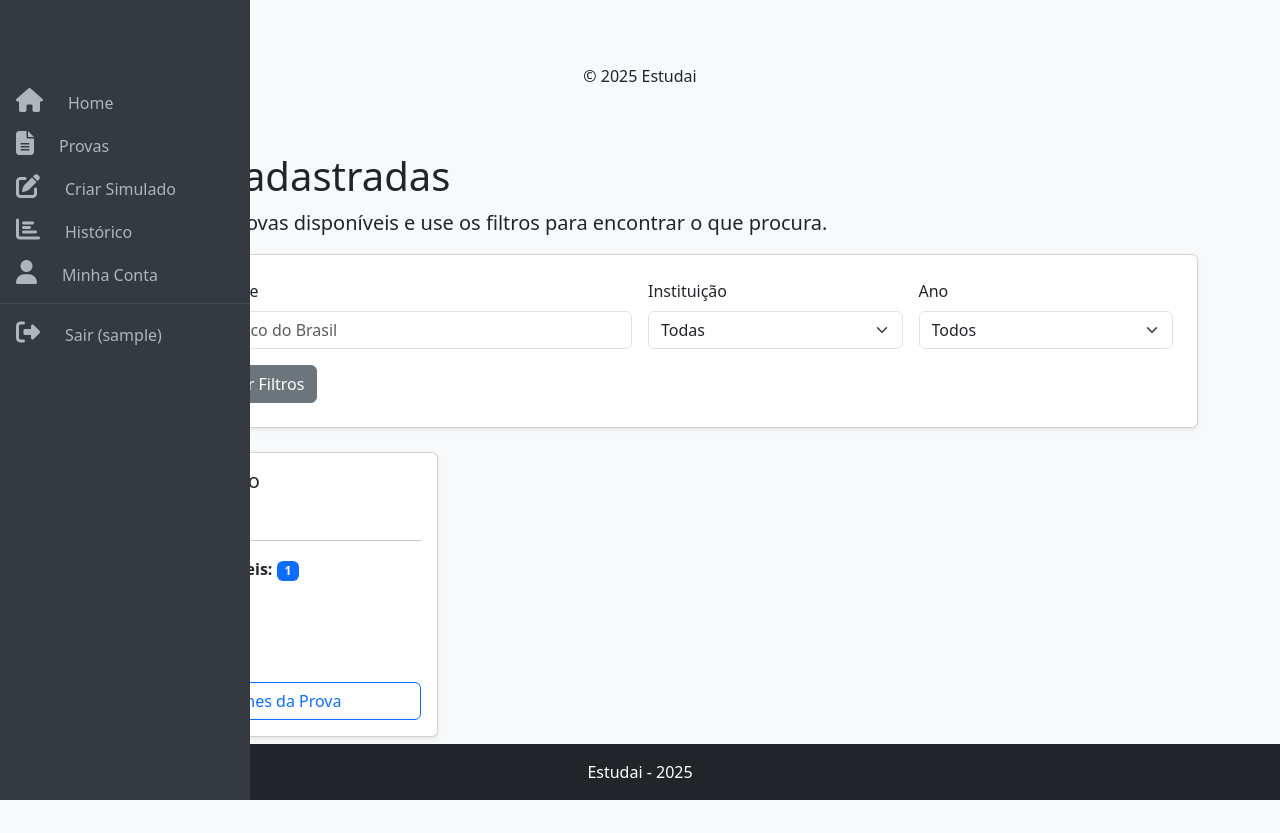
After one commit to marcoskw/estudai, a Django app: page /listar_provas in a window 1280 px wide. The commit adds this page. Run offline with Django 5.2, Linux system fonts and the light colour scheme; a user stored in the database is signed in; tables that the repository leaves empty hold one stand-in row (values such as "Sample post").

Commit message:
Criando área de Provas, detalhe e listar

```diff
--- a/questao/admin.py
+++ b/questao/admin.py
@@ -10,7 +10,8 @@ class QuestaoAdmin(SummernoteModelAdmin):
         'alternativa_b',
         'alternativa_c',
         'alternativa_d',
-        'alternativa_e'
+        'alternativa_e',
+        'comentario_resposta',
     )
     list_display = ('id', 'concurso', 'materia', 'assunto', 'resposta_correta')
     list_filter = ('concurso', 'materia', 'assunto')
--- a/questao/views.py
+++ b/questao/views.py
@@ -7,8 +7,9 @@ from django.db.models import Count, Case, When, IntegerField, Avg
 
 @login_required
 def get_assuntos(request, materia_id):
-    assuntos = Assunto.objects.filter(materia_id=materia_id).values('id', 'nome')
+    assuntos = Assunto.objects.filter(materia_id=materia_id).order_by('nome').values('id', 'nome')
     return JsonResponse(list(assuntos), safe=False)
+
 
 @login_required
 def visualizar_questao(request, pk):
--- /dev/null
+++ b/simulado/templates/listar_provas.html
@@ -0,0 +1,78 @@
+{% extends 'base.html' %}
+
+{% block 'body' %}
+<div class="container mt-5">
+    <h1>Provas Cadastradas</h1>
+    <p class="lead">Navegue pelas provas disponíveis e use os filtros para encontrar o que procura.</p>
+
+    <div class="card p-4 shadow-sm mb-4">
+        <form method="get" action="{% url 'listar_provas' %}">
+            <div class="row g-3">
+                <div class="col-md-6">
+                    <label for="q" class="form-label">Pesquisar por nome</label>
+                    <input type="text" class="form-control" id="q" name="q" value="{{ query_atual }}" placeholder="Ex: Concurso Banco do Brasil">
+                </div>
+                <div class="col-md-3">
+                    <label for="instituicao" class="form-label">Instituição</label>
+                    <select class="form-select" id="instituicao" name="instituicao">
+                        <option value="">Todas</option>
+                        {% for instituicao in instituicoes %}
+                            <option value="{{ instituicao }}" {% if instituicao == instituicao_atual %}selected{% endif %}>{{ instituicao }}</option>
+                        {% endfor %}
+                    </select>
+                </div>
+                <div class="col-md-3">
+                    <label for="ano" class="form-label">Ano</label>
+                    <select class="form-select" id="ano" name="ano">
+                        <option value="">Todos</option>
+                        {% for ano in anos %}
+                             <option value="{{ ano }}" {% if ano == ano_atual %}selected{% endif %}>{{ ano }}</option>
+                        {% endfor %}
+                    </select>
+                </div>
+            </div>
+            <div class="mt-3">
+                <button type="submit" class="btn btn-primary">Buscar</button>
+                <a href="{% url 'listar_provas' %}" class="btn btn-secondary">Limpar Filtros</a>
+            </div>
+        </form>
+    </div>
+
+    <div class="row">
+        {% for prova in provas %}
+        <div class="col-md-6 col-lg-4 mb-4">
+            <div class="card h-100 shadow-sm">
+                <div class="card-body d-flex flex-column">
+                    <h5 class="card-title">{{ prova.concurso.nome }}</h5>
+                    <h6 class="card-subtitle mb-2 text-muted">{{ prova.concurso.instituicao }} - {{ prova.concurso.ano }}</h6>
+                    <hr>
+                    <p class="card-text">
+                        <strong>Questões disponíveis:</strong>
+                        <span class="badge bg-primary">{{ prova.concurso.num_questoes }}</span>
+                    </p>
+                    <p class="card-text">
+                        <strong>Matérias:</strong>
+                    </p>
+                    <div>
+                        {% for materia in prova.materias %}
+                            <span class="badge bg-secondary mb-1">{{ materia }}</span>
+                        {% empty %}
+                            <span class="badge bg-light text-dark">Nenhuma matéria cadastrada</span>
+                        {% endfor %}
+                    </div>
+                    <div class="mt-auto pt-3">
+                         <a href="{% url 'detalhes_prova' prova.concurso.id %}" class="btn btn-outline-primary w-100">Ver detalhes da Prova</a>
+                    </div>
+                </div>
+            </div>
+        </div>
+        {% empty %}
+        <div class="col">
+            <div class="alert alert-info">
+                Nenhuma prova foi encontrada com os filtros selecionados.
+            </div>
+        </div>
+        {% endfor %}
+    </div>
+</div>
+{% endblock %}
--- a/simulado/urls.py
+++ b/simulado/urls.py
@@ -2,20 +2,17 @@ from django.urls import path
 from . import views
 
 urlpatterns = [
-    # Simulado
+    # HOME
     path('', views.home, name='home'),
+    # SIMULADOS
     path('criar_simulado/', views.criar_simulado, name='criar_simulado'),
     path('historico_simulados/', views.historico_simulados, name='historico_simulados'),
+
+    # CONTA
     path('minha_conta/', views.minha_conta, name='minha_conta'),
-#    path('concursos/', views.lista_concursos, name='lista_concursos'),
-#    path('concursos/<int:pk>/', views.detalhes_concurso, name='detalhes_concurso'),
-#    path('simulados/criar/', views.criar_simulado, name='criar_simulado'),
-#    path('simulados/<int:pk>/resolver/', views.resolver_simulado, name='resolver_simulado'),
-#    path('simulados/<int:pk>/resultado/', views.resultado_simulado, name='resultado_simulado'),
-#    path('simulados/historico/', views.historico_simulados, name='historico_simulados'),
 
-    # URLs para Autenticação
-#    path('login/', views.login_view, name='login'),
-#    path('logout/', views.logout_view, name='logout'),
-#    path('registrar/', views.registrar_view, name='registrar'),
+    # PROVAS
+    path('listar_provas', views.listar_provas, name='listar_provas'),
+    path('prova/<int:pk>/', views.detalhes_prova, name='detalhes_prova'),
+
 ]
--- a/simulado/views.py
+++ b/simulado/views.py
@@ -1,9 +1,10 @@
-from django.shortcuts import render
+from django.shortcuts import get_object_or_404, render
 from django.shortcuts import render, redirect
 from django.contrib.auth.decorators import login_required
 from django.db.models import Avg, Count, Prefetch
 from assunto.models import Assunto
 from respostausuario.models import RespostaUsuario
+from concurso.models import Concurso
 from .models import Simulado
 from materia.models import Materia
 from questao.models import Questao
@@ -49,6 +50,77 @@ def minha_conta(request):
         form = FormularioEdicaoUsuario(instance=request.user)
 
     return render(request, 'minha_conta.html', {'form': form})
+
+@login_required
+def listar_provas(request):
+    """
+    View para listar todos os concursos (provas) com filtros.
+    """
+    # Parâmetros de busca e filtro
+    query = request.GET.get('q')
+    instituicao_filtro = request.GET.get('instituicao')
+    ano_filtro = request.GET.get('ano')
+
+    concursos = Concurso.objects.annotate(
+        num_questoes=Count('questao')
+    ).order_by('-ano', 'nome')
+
+    # Aplica os filtros se eles existirem
+    if query:
+        concursos = concursos.filter(nome__icontains=query)
+    if instituicao_filtro:
+        concursos = concursos.filter(instituicao=instituicao_filtro)
+    if ano_filtro:
+        concursos = concursos.filter(ano=ano_filtro)
+
+    provas_info = []
+    for concurso in concursos:
+        materias = Materia.objects.filter(
+            questao__concurso=concurso
+        ).distinct().values_list('nome', flat=True)
+
+        provas_info.append({
+            'concurso': concurso,
+            'materias': list(materias),
+        })
+
+    # Busca as opções para os filtros
+    instituicoes = Concurso.objects.values_list('instituicao', flat=True).distinct().order_by('instituicao')
+    anos = Concurso.objects.values_list('ano', flat=True).distinct().order_by('-ano')
+
+    context = {
+        'provas': provas_info,
+        'instituicoes': instituicoes,
+        'anos': anos,
+        'query_atual': query or "",
+        'instituicao_atual': instituicao_filtro or "",
+        'ano_atual': int(ano_filtro) if ano_filtro else "",
+    }
+    return render(request, 'listar_provas.html', context)
+
+@login_required
+def detalhes_prova(request, pk):
+    """
+    View para exibir os detalhes de um concurso (prova) específico.
+    """
+    concurso = get_object_or_404(Concurso, pk=pk)
+
+    # Busca todas as questões do concurso, ordenadas por matéria
+    questoes = Questao.objects.filter(concurso=concurso).order_by('materia__nome')
+
+    # Agrupa as questões por matéria
+    questoes_por_materia = {}
+    for questao in questoes:
+        materia = questao.materia.nome
+        if materia not in questoes_por_materia:
+            questoes_por_materia[materia] = []
+        questoes_por_materia[materia].append(questao)
+
+    context = {
+        'concurso': concurso,
+        'questoes_por_materia': questoes_por_materia,
+    }
+    return render(request, 'detalhes_prova.html', context)
 
 @login_required
 def historico_simulados(request):
--- a/templates/partials/barra_navegacao.html
+++ b/templates/partials/barra_navegacao.html
@@ -82,6 +82,11 @@
                 </a>
             </li>
             <li class="nav-item">
+                <a class="nav-link" href="{% url 'listar_provas' %}">
+                    <i class="fas fa-file-alt me-3"></i><span>Provas</span>
+                </a>
+            </li>
+            <li class="nav-item">
                 <a class="nav-link" href="{% url 'criar_simulado' %}">
                     <i class="fas fa-edit me-3"></i><span>Criar Simulado</span>
                 </a>
```
Also changed, not shown: questao/models.py (+3 -5 lines), simulado/templates/detalhes_prova.html (added, +66 -0 lines), questao/migrations/0003_alter_questao_alternativa_c_and_more.py (added).
